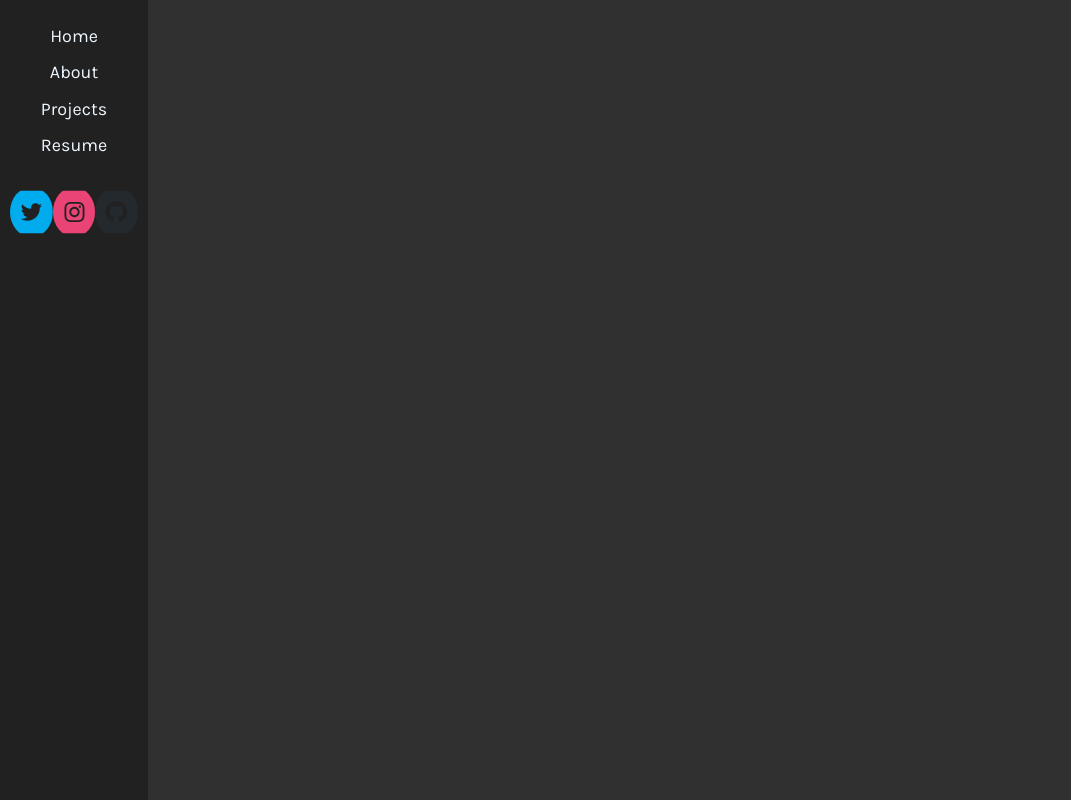
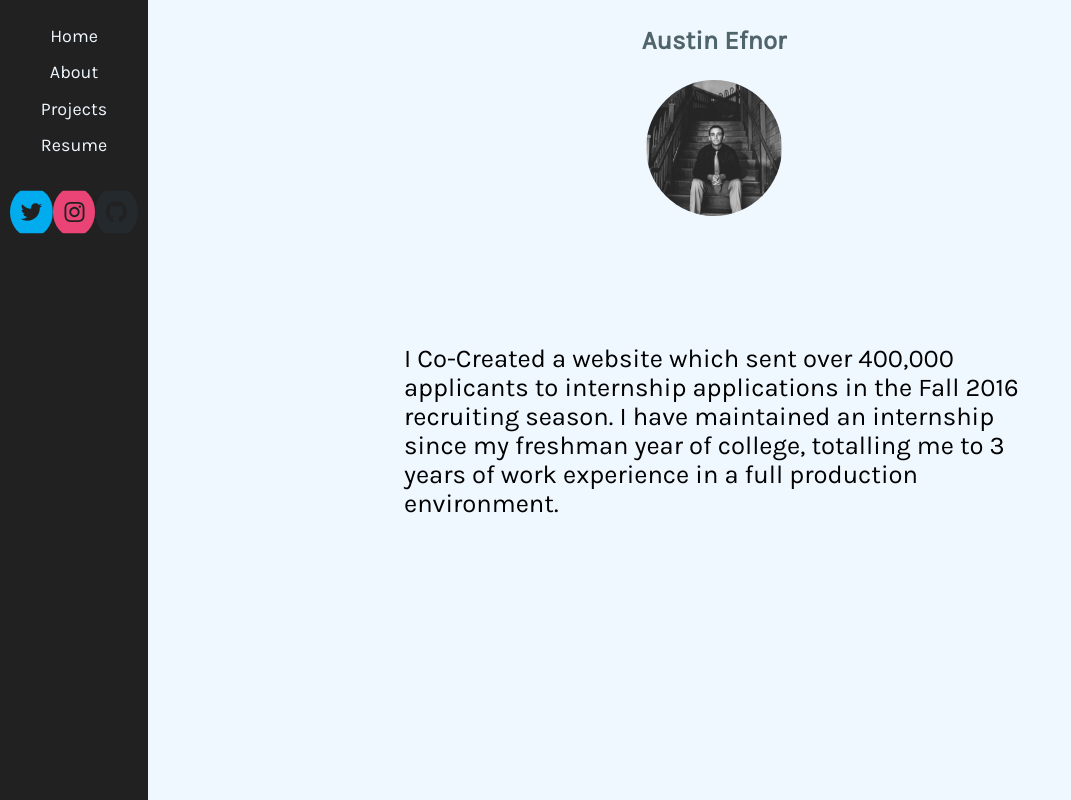
Before and after one commit to aefnor/AustinEfnor.xyzReact, a React (Create React App) app: page / in a window 1280 px wide. Shown: the whole page, without its empty margins (0-1071 px from the left). Built offline with nearby package versions, Linux system fonts and the light colour scheme.

Commit message:
Added a default for the router to help prevent page weirdness.

```diff
--- a/src/App.js
+++ b/src/App.js
@@ -7,7 +7,7 @@ import About from './screens/About'
 import Projects from './screens/Projects'
 import Resume from './screens/Resume'
 import { SocialIcon } from 'react-social-icons';
-import { BrowserRouter as Router, Route, Link } from "react-router-dom";
+import { BrowserRouter as Router, Route, Link, Switch } from "react-router-dom";
 
 class App extends Component {
   constructor(props) {
@@ -104,6 +104,7 @@ class App extends Component {
           </div>
 
           <div className="main">
+            <Switch>
               {routes.map((route, index) => (
                 // Render more <Route>s with the same paths as
                 // above, but different components this time.
@@ -114,6 +115,8 @@ class App extends Component {
                   component={route.main}
                 />
               ))}
+              <Route component={Home} />
+            </Switch>
           </div>
         </div>
       </Router>
```
Lines whose indentation alone changed are shown as unchanged.
